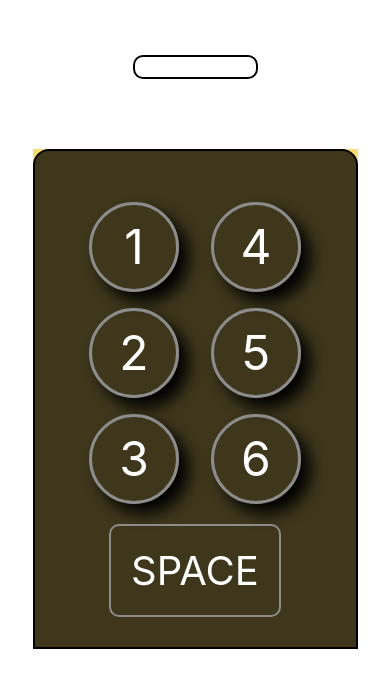
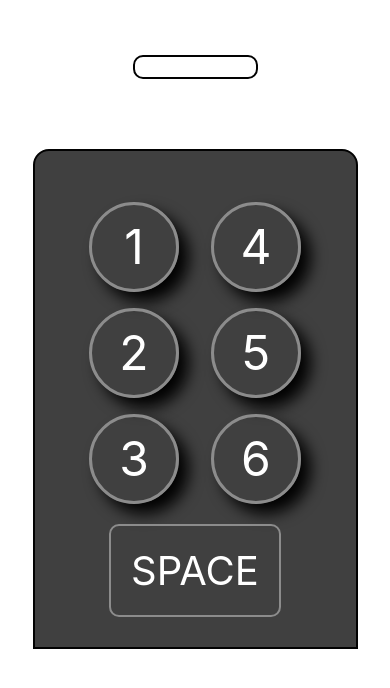
Before and after one commit to UniversalDesignLab/react-native-braille-six-key-input, a React Native app: screen / in a window 390 px wide. Shown: the top 688 px of the page. Built offline with nearby package versions, Linux system fonts and the light colour scheme.

Commit message:
further deletions of old cold and clean-up.

```diff
--- a/App.js
+++ b/App.js
@@ -49,9 +49,8 @@ const SpaceButton = (props) => {
 
 const SixKeyInput = ({ onChange }) => {
 
-  // value = _.isNil(value) ? [] : value
+  const choices = [1, 2, 3, 4, 5, 6]
 
-  const choices = [1, 2, 3, 4, 5, 6]
   return (
     <View style={styles.grandparentContainer}>
       {/* <Text style={{ marginLeft: '7%' }}>Answer:</Text> */}
@@ -110,12 +109,6 @@ class App extends Component {
 export default App
 
 const styles = StyleSheet.create({
-  container: {
-    flex: 1,
-    backgroundColor: '#99ffff',
-    alignItems: 'center',
-    justifyContent: 'center',
-  },
   resultContainer: {
     borderColor: COLORS.black,
     borderRadius: 10,
@@ -135,7 +128,7 @@ const styles = StyleSheet.create({
   grandparentContainer: {
     alignContent: 'center',
     alignItems: 'center',
-    backgroundColor: '#F7DC6F',
+    /* backgroundColor: '#F7DC6F', */
     justifyContent: 'center',
     marginTop: 70,
   },
```
